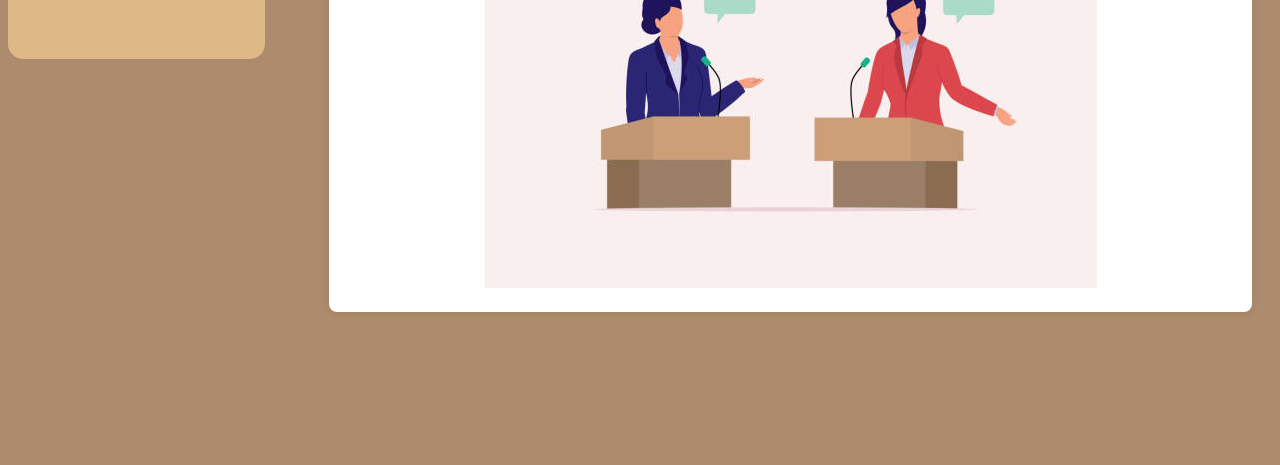
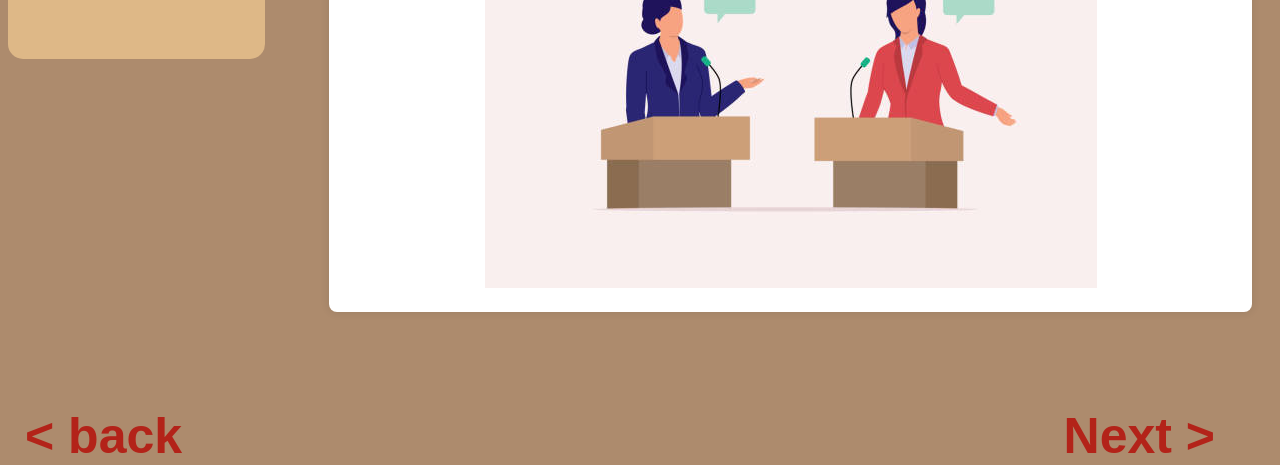
Before and after one commit to Chaloemwong109/6709650201_MyCSTUStory, a plain HTML site: page git/myjourney.html in a window 1280 px wide. Shown: the part 668-1133 px from the top of the page. Before the commit the page ends 1020 px from the top, so only its background shows below. Drawn offline with Linux system fonts and the light colour scheme; a web font is replaced by a local one.

Commit message:
add back buttom

```diff
--- a/git/myjourney.html
+++ b/git/myjourney.html
@@ -58,9 +58,13 @@
             </center>
         </section>
 
+<a href="myfuture.html">
+        <h2 class="N1">Next ></h2>
+    </a>
 
-
-
+    <a href="index.html">
+        <h2 class="B1"> < back </h2>
+    </a>
 
     </main>
 
--- a/git/mystyle.css
+++ b/git/mystyle.css
@@ -184,3 +184,16 @@ main {
     padding: 20px;
     font-family: "New Amsterdam", sans-serif ;
 }
+
+.B1 {margin-top: 75px;
+    float: left;
+    overflow: auto;
+    font-family: "New Amsterdam", sans-serif;
+    text-align: left;
+    font-size: 50px;
+    color: rgb(179, 35, 25);
+    margin-bottom: 10px;
+position: absolute;
+left: 25px }
+
+.B1:hover {text-decoration-line: underline;}
```
Also changed, not shown: git/index.html (+2 -1 lines).
